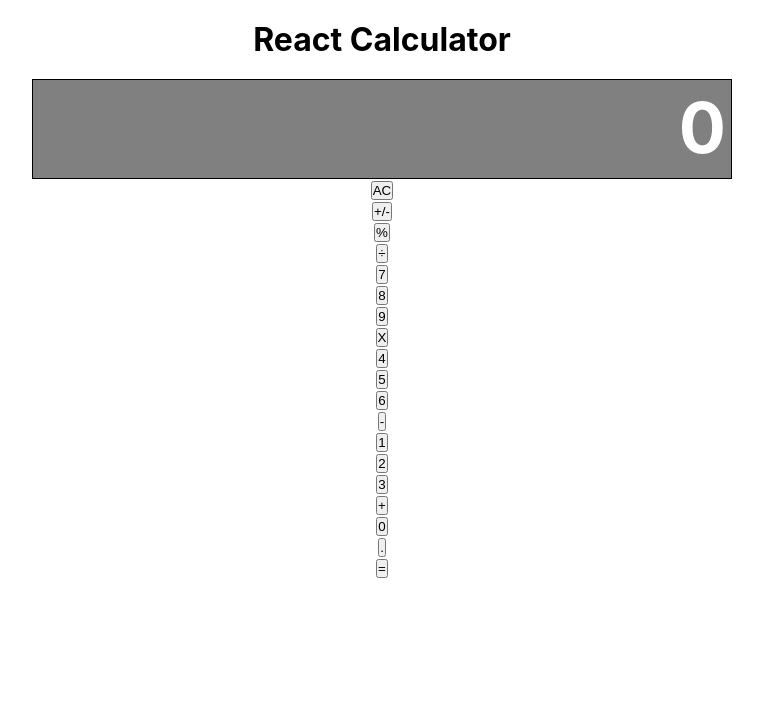
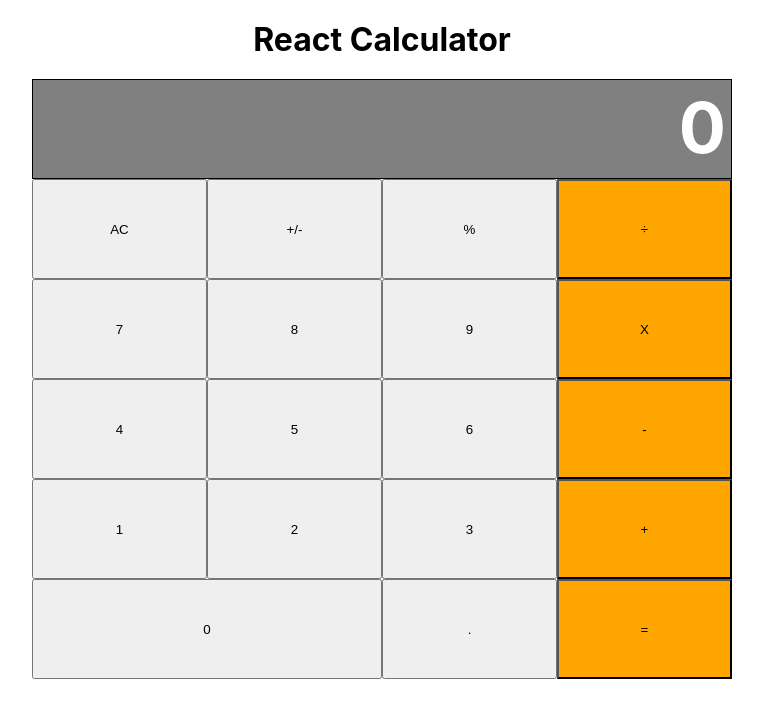
Before and after one commit to ngodi/basic-calculator-react, a React (Create React App) app: page / in a window 1280 px wide. Shown: the top 718 px of the page, without its empty margins (258-1021 px from the left). Built offline with nearby package versions, Linux system fonts and the light colour scheme.

Commit message:
applied conditional button styling

```diff
--- a/src/components/App.css
+++ b/src/components/App.css
@@ -18,3 +18,21 @@ padding:20px;
     padding: 5px;
     box-sizing: border-box;
 }
+
+.row{
+    display: flex;
+    height: 100px;
+    width: 700px;
+}
+.btn{
+    height: 100px;
+    width: 175px;
+}
+.wide{
+    width: 350px;
+    height: 100px;
+}
+
+.orange{
+    background: "orange";
+}
--- a/src/components/Button.js
+++ b/src/components/Button.js
@@ -2,11 +2,17 @@ import React from 'react';
 import PropTypes from 'prop-types';
 import './App.css';
 
-const Button = ({ name }) => (
+const Button = ({ name, wide, color }) => (
   <div>
-    <button type="button">{name}</button>
+    <button className={wide ? 'wide' : 'btn'} style={{ background: color }} type="button">{name}</button>
   </div>
 );
 
-Button.propTypes = { name: PropTypes.string.isRequired };
+Button.propTypes = {
+  name: PropTypes.string.isRequired,
+  color: PropTypes.string,
+  wide: PropTypes.bool,
+};
+Button.defaultProps = { color: 'orange', wide: false };
+
 export default Button;
--- a/src/components/Calculator.js
+++ b/src/components/Calculator.js
@@ -1,35 +1,36 @@
 import React from 'react';
 import Button from './Button';
+import './App.css';
 
 const Calculator = () => (
-  <div>
-    <div className="row1">
-      <Button name="AC" />
-      <Button name="+/-" />
-      <Button name="%" />
+  <div className="calculator">
+    <div className="row">
+      <Button name="AC" color />
+      <Button name="+/-" color />
+      <Button name="%" color />
       <Button name="÷" />
     </div>
-    <div className="row2">
-      <Button name="7" />
-      <Button name="8" />
-      <Button name="9" />
+    <div className="row">
+      <Button name="7" color />
+      <Button name="8" color />
+      <Button name="9" color />
       <Button name="X" />
     </div>
-    <div className="row3">
-      <Button name="4" />
-      <Button name="5" />
-      <Button name="6" />
+    <div className="row">
+      <Button name="4" color />
+      <Button name="5" color />
+      <Button name="6" color />
       <Button name="-" />
     </div>
-    <div className="row4">
-      <Button name="1" />
-      <Button name="2" />
-      <Button name="3" />
+    <div className="row">
+      <Button name="1" color />
+      <Button name="2" color />
+      <Button name="3" color />
       <Button name="+" />
     </div>
-    <div className="row5">
-      <Button name="0" />
-      <Button name="." />
+    <div className="row">
+      <Button name="0" color wide />
+      <Button name="." color />
       <Button name="=" />
     </div>
   </div>
```
